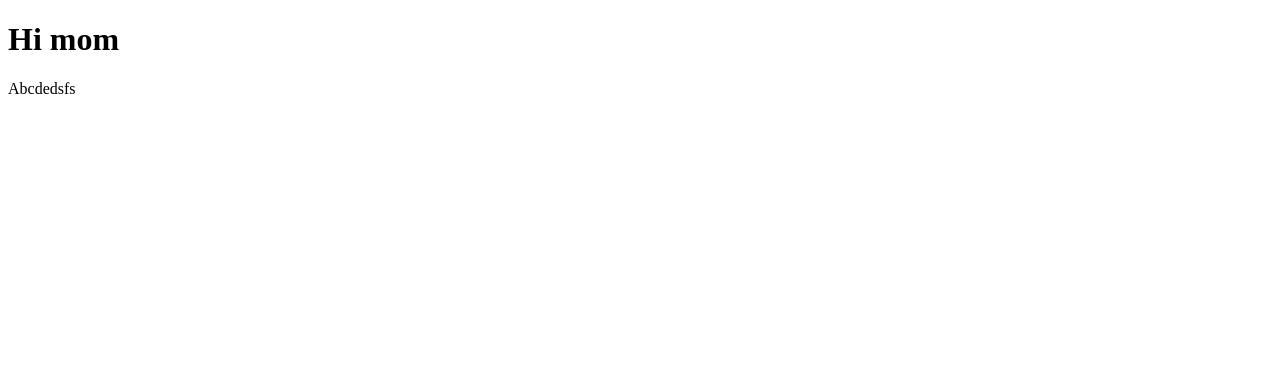
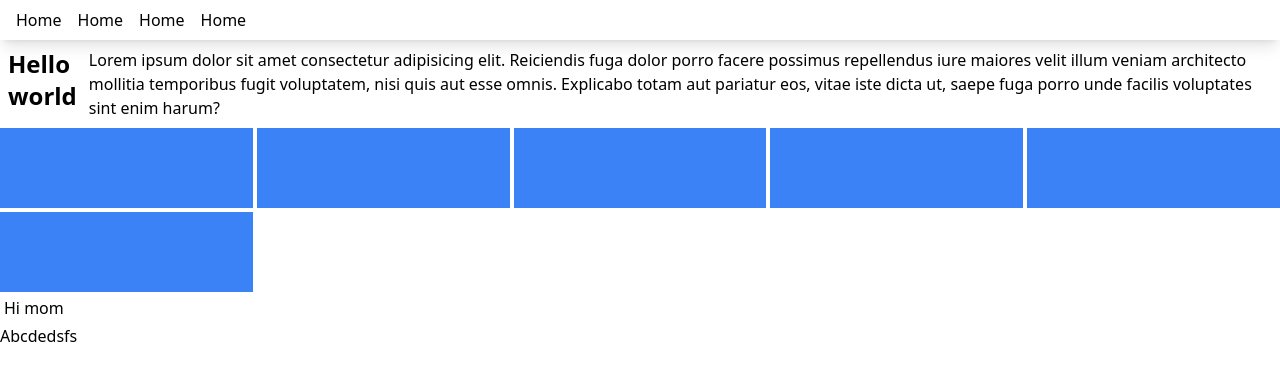
Before and after one commit to dipicorp/tailwind-vanilajs, a website: page index.html in a window 1280 px wide. Drawn offline with nearby package versions, Linux system fonts and the light colour scheme; files that its build step writes are made by us from their sources.

Commit message:
Init tailwindcss

```diff
--- a/index.html
+++ b/index.html
@@ -6,10 +6,38 @@
 	<meta http-equiv="X-UA-Compatible" content="IE=edge">
 	<meta name="viewport" content="width=device-width, initial-scale=1.0">
 	<title>Document</title>
+	<link rel="stylesheet" href="output.css">
+	<!-- <link rel="stylesheet" href="style.css"> -->
 </head>
 
 <body>
-	<h1>Hi mom</h1>
+	<nav class="p-2 shadow-lg">
+		<ul class="flex flex-row">
+			<li class="px-2 hover:text-green-500">Home</li>
+			<li class="px-2">Home</li>
+			<li class="px-2">Home</li>
+			<li class="px-2">Home</li>
+		</ul>
+	</nav>
+	<section class="p-2 flex flex-col sm:flex-row">
+		<label class="text-2xl font-bold mr-3">Hello world</label>
+		<p>Lorem ipsum dolor sit amet consectetur adipisicing elit. Reiciendis fuga dolor porro facere possimus
+			repellendus iure maiores velit illum veniam architecto mollitia temporibus fugit voluptatem, nisi quis aut
+			esse omnis. Explicabo totam aut pariatur eos, vitae iste dicta ut, saepe fuga porro unde facilis voluptates
+			sint enim harum?</p>
+		<div class="text-red-700 md:hidden border border-gray-300 rounded-xl px-3 py-2 shadow-sm bg-gray-200">
+			Ahihi
+		</div>
+	</section>
+	<section class="grid grid-cols-3 gap-1 md:grid-cols-4 lg:grid-cols-5">
+		<div class="h-20 bg-blue-500"></div>
+		<div class="h-20 bg-blue-500"></div>
+		<div class="h-20 bg-blue-500"></div>
+		<div class="h-20 bg-blue-500"></div>
+		<div class="h-20 bg-blue-500"></div>
+		<div class="h-20 bg-blue-500"></div>
+	</section>
+	<h1 class="p-1">Hi mom</h1>
 	<p>Abcdedsfs</p>
 </body>
 
--- /dev/null
+++ b/package.json
@@ -0,0 +1,5 @@
+{
+  "devDependencies": {
+    "tailwindcss": "^3.1.7"
+  }
+}
--- /dev/null
+++ b/style.css
@@ -0,0 +1,3 @@
+@tailwind base;
+@tailwind components;
+@tailwind utilities;
--- /dev/null
+++ b/tailwind.config.js
@@ -0,0 +1,8 @@
+/** @type {import('tailwindcss').Config} */
+module.exports = {
+  content: ["./*.{html,js}"],
+  theme: {
+    extend: {},
+  },
+  plugins: [],
+}
```
Also changed, not shown: 2 other files.
